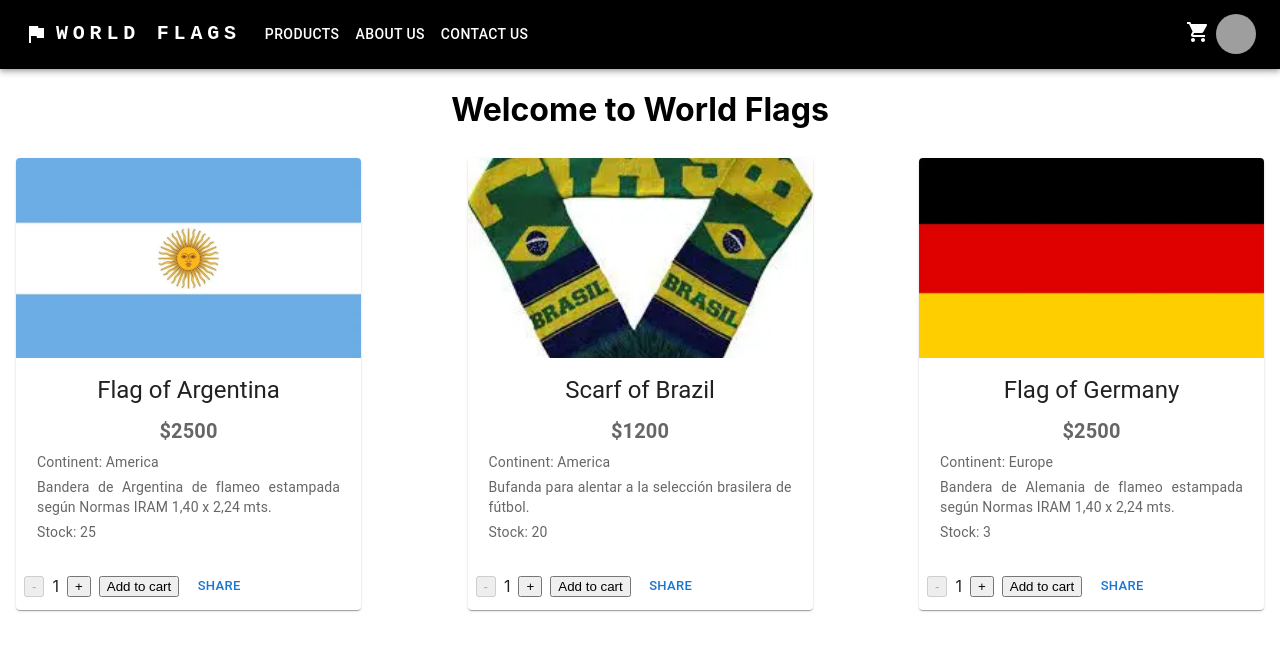
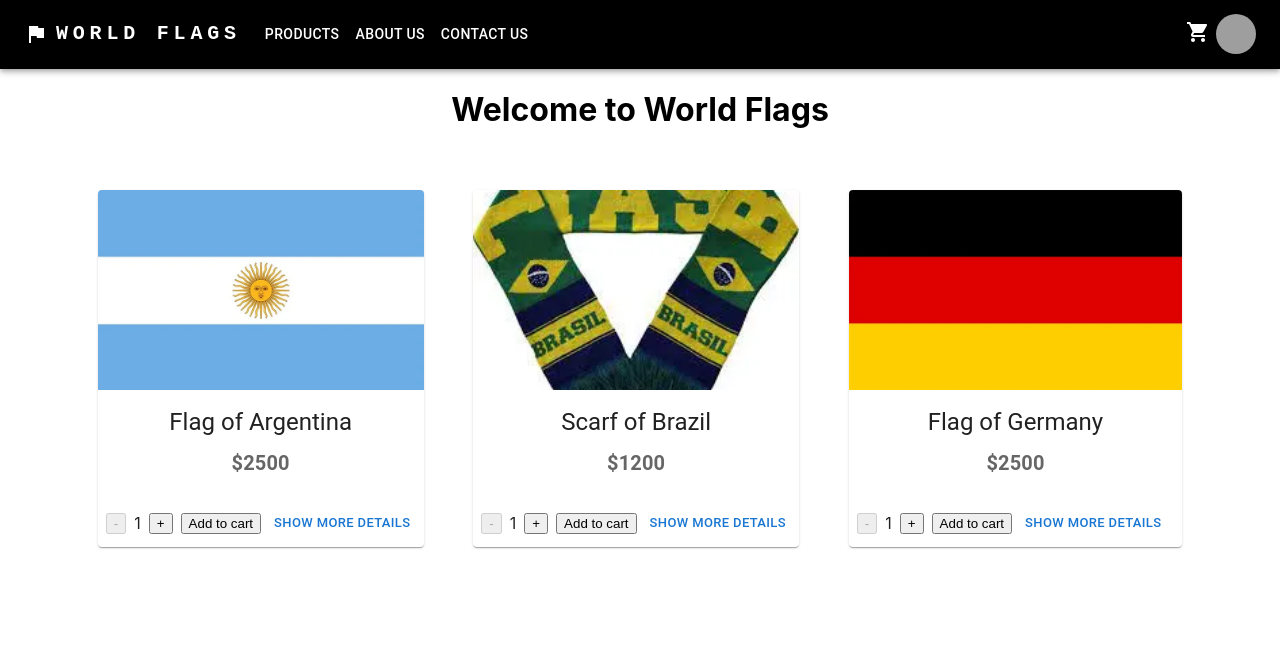
Before and after one commit to devjitorres/world-flags, a React (Create React App) app: page / in a window 1280 px wide. Shown: the top 650 px of the page. Built offline with nearby package versions, Linux system fonts and the light colour scheme; grey boxes are pictures that could not be loaded; the HTML template or start-up script is replaced by a standard one.

Commit message:
Fix details

```diff
--- a/src/components/Item/Item.jsx
+++ b/src/components/Item/Item.jsx
@@ -27,7 +27,7 @@ export default function Item({ img, country, type, price, continent, stock, desc
             <Typography variant="h6" color="text.secondary" margin='5px' style={{fontWeight: 'bold', textAlign: 'center'}}>
                 ${price}
             </Typography>
-            <Typography variant="body2" color="text.secondary" margin='5px'>
+            {/* <Typography variant="body2" color="text.secondary" margin='5px'>
                 Continent: {continent}
             </Typography>
             <Typography variant="body2" color="text.secondary" margin='5px' style={{textAlign: 'justify'}}>
@@ -35,13 +35,13 @@ export default function Item({ img, country, type, price, continent, stock, desc
             </Typography>
             <Typography variant="body2" color="text.secondary" margin='5px'>
                 Stock: {stock}
-            </Typography>
+            </Typography>   */}
         </CardContent>
       </CardActionArea>
       <CardActions>
         <ItemCount stock={stock} initial={1} onAdd={onAdd} />
         <Button size="small" color="primary">
-          Share
+          Show more details
         </Button>
       </CardActions>
     </Card>
--- a/src/components/ItemList/ItemList.jsx
+++ b/src/components/ItemList/ItemList.jsx
@@ -9,11 +9,11 @@ const ItemList = ({ products }) => {
                 sx={{
                     display: 'flex',
                     flexDirection: 'row',
-                    p: 1,
+                    p: 5,
                     m: 1,
                     bgcolor: 'background.paper',
                     borderRadius: 1,
-                    justifyContent: 'space-between'
+                    justifyContent: 'space-evenly'
                 }}
         >
             {products.map(prod => <Item key={prod.id} {...prod} />)}
```
